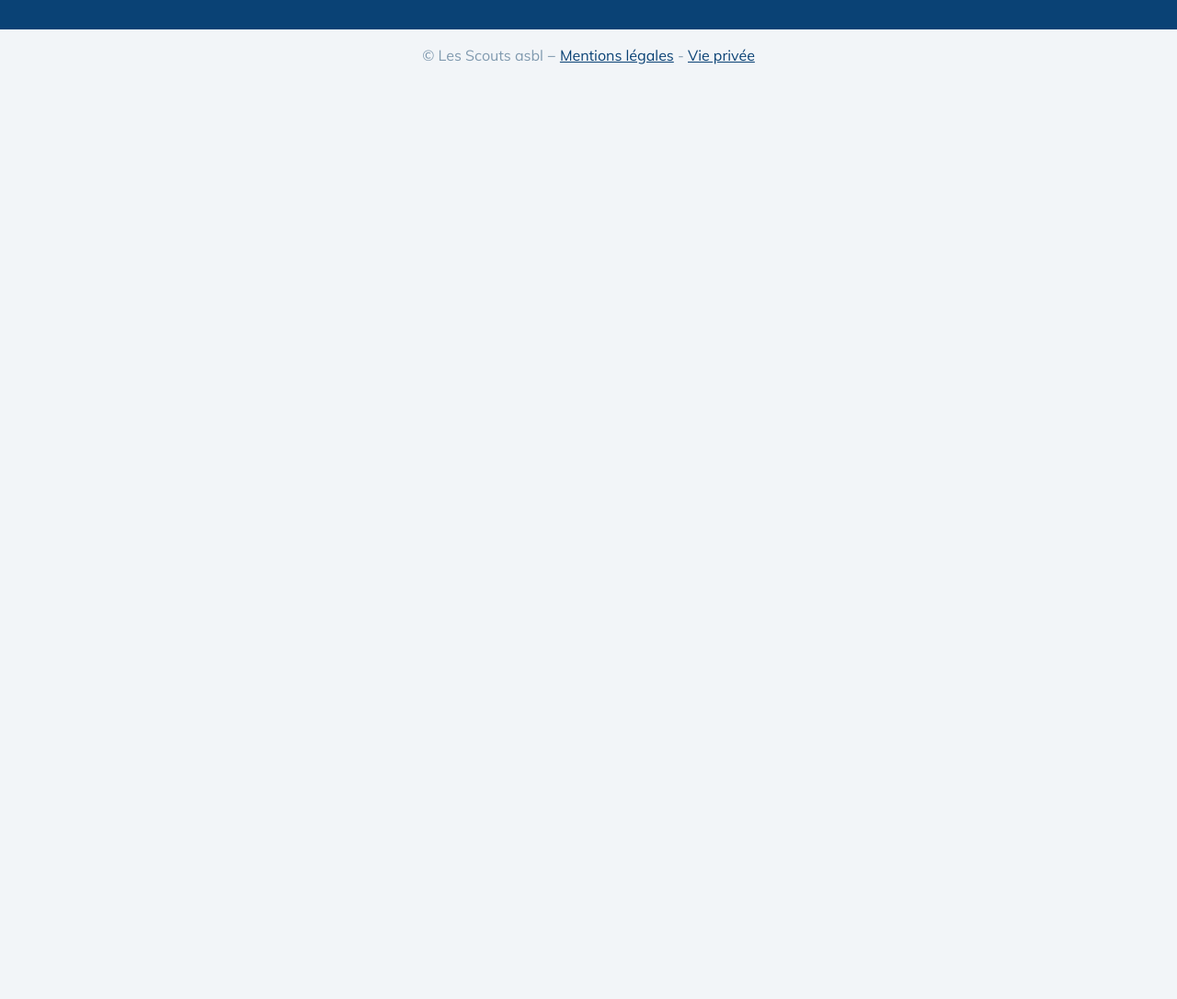
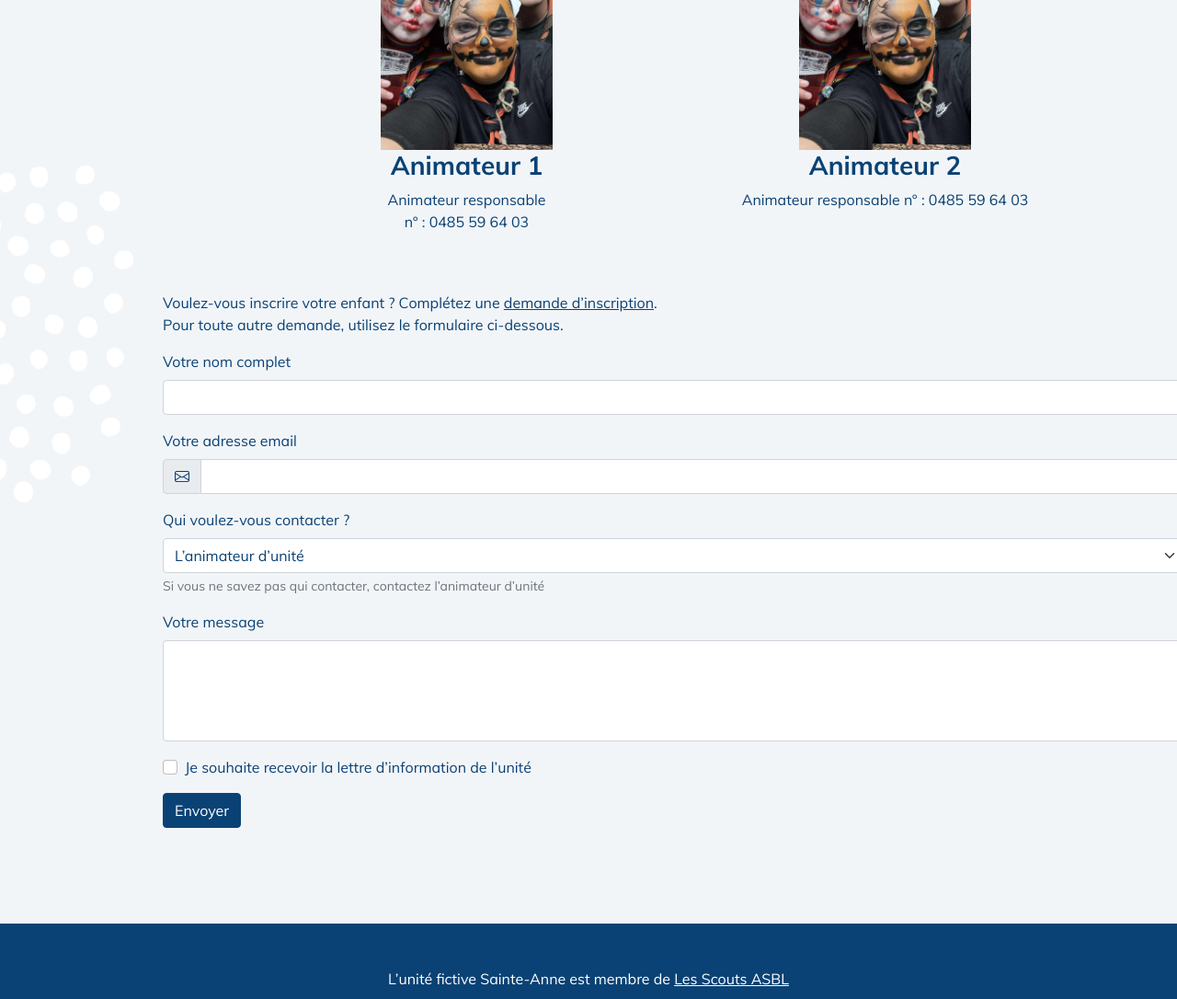
Before and after one commit to Sifaka05/site-unite, a website: page baladins.html in a window 1280 px wide. Shown: the part 669-1755 px from the top of the page at 92% size. Before the commit the page ends 800 px from the top, so only its background shows below. Drawn offline with nearby package versions, Linux system fonts and the light colour scheme.

Commit message:
Update baladins.html

```diff
--- a/baladins.html
+++ b/baladins.html
@@ -66,7 +66,81 @@
                 </div>
             </div>
         </div>
+        <div class="container mb-5">
+            <div class="row mt-5">
+                <div class="col-md-12 offset-md-1 topping-baladins topping-white topping-middle topping-left-outside topping-large  mb-5">
+                    <div class="above-topping">
 
+
+                        <h2>Staff</h2>
+                        <div class="container my-5">
+                            <div class="row justify-content-center">
+                                <div class="col-md-5 text-center">
+                                    <!-- Image -->
+                                    <img src="images/baladins/staff.jpg" style="height:250px; object-fit:cover;" class="img-fluid" alt="Baladins" class="img-fluid rounded mb-3">
+
+                                    <!-- Texte en dessous -->
+                                    <h3>Animateur 1</h3>
+                                    <p>
+                                        Animateur responsable <br>
+                                        n° : 0485 59 64 03
+                                    </p>
+                                </div>
+                                <div class="col-md-5 text-center">
+                                    <!-- Image -->
+                                    <img src="images/baladins/staff.jpg" style="height:250px; object-fit:cover;" class="img-fluid" alt="Baladins" class="img-fluid rounded mb-3">
+
+                                    <!-- Texte en dessous -->
+                                    <h3>Animateur 2</h3>
+                                    <p>
+                                        Animateur responsable
+                                        n° : 0485 59 64 03
+                                    </p>
+                                </div>
+                            </div>
+                        </div>
+
+
+
+                        <p>Voulez-vous inscrire votre enfant ? Complétez une <a href="inscription.html">demande d’inscription</a>.
+                            <br>Pour toute autre demande, utilisez le formulaire ci-dessous.</p>
+
+                        <form>
+                            <div class="mb-3">
+                                <label for="nom" class="form-label">Votre nom complet</label>
+                                <input type="text" class="form-control" id="nom">
+                            </div>
+                            <div class="mb-3">
+                                <label for="email" class="form-label">Votre adresse email</label>
+                                <div class="input-group">
+                                    <span class="input-group-text" id="email-prefix"><i class="bi-envelope"></i></span>
+                                    <input type="email" class="form-control" id="email" aria-describedby="email-prefix">
+                                </div>
+                            </div>
+                            <div class="mb-3">
+                                <label for="destinataire" class="form-label">Qui voulez-vous contacter ?</label>
+                                <select name="destinataire" id="destinataire" class="form-select" aria-describedby="destinataire-help">
+                                    <option value="Unité" selected>L’animateur d’unité</option>
+                                    <option value="Baladins">Le staff Baladins</option>
+                                    <option value="Louveteaux">Le staff Louveteaux</option>
+                                    <option value="Éclaireurs">Le staff Éclaireurs</option>
+                                    <option value="Pionniers">Le staff Pionniers</option>
+                                </select>
+                                <div id="destinataire-help" class="form-text">Si vous ne savez pas qui contacter, contactez l’animateur d’unité</div>
+                            </div>
+                            <div class="mb-3">
+                                <label for="message" class="form-label">Votre message</label>
+                                <textarea id="message" class="form-control" rows="4"></textarea>
+                            </div>
+                            <div class="mb-3 form-check">
+                                <input type="checkbox" class="form-check-input" id="abonnement-newsletter">
+                                <label class="form-check-label" for="abonnement-newsletter">Je souhaite recevoir la lettre d’information de l’unité</label>
+                            </div>
+                            <button type="submit" class="btn btn-primary btn-block">Envoyer</button>
+                        </form>
+                    </div>
+                </div>
+            </div>
 
             <div class="row mt-2 mb-5">
                 <div class="col-md-12">
```
